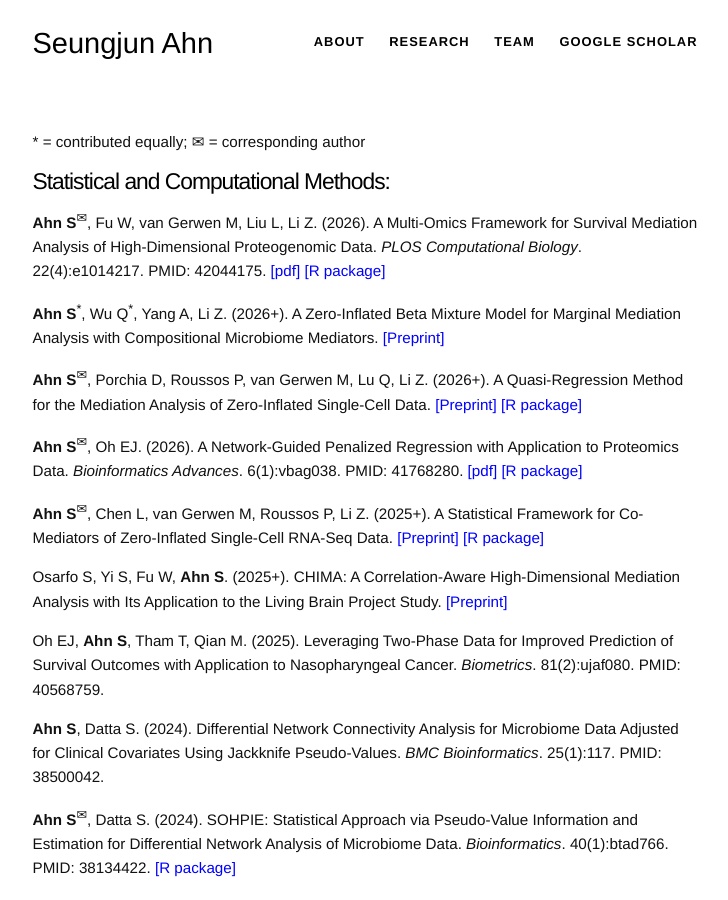
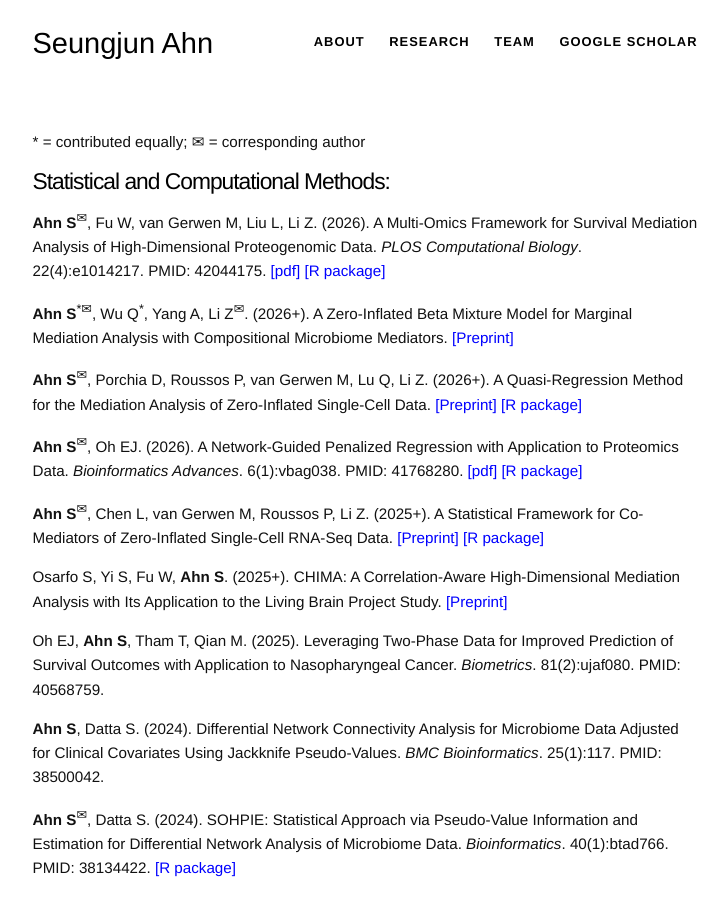
Before and after one commit to sjahnn/sjahnn.github.io, a Jekyll site: the page built from research.md, in a window 1280 px wide and 900 px high. Shown: the whole window, without its empty margins (275-1003 px from the left). Built offline with Jekyll 4.4.1, drawn with Linux system fonts in a browser that asks for light colours; some of the changed lines change nothing that is shown.

Commit message:
Update research.md

```diff
--- a/research.md
+++ b/research.md
@@ -37,7 +37,7 @@ Oh EJ, **Ahn S**, Tham T, Qian M. (2025+). Leveraging Two-Phase Data for Improve
 # Statistical and Computational Methods:
 **Ahn S**<sup><span>&#9993;</span></sup>, Fu W, van Gerwen M, Liu L, Li Z. (2026). A Multi-Omics Framework for Survival Mediation Analysis of High-Dimensional Proteogenomic Data. *PLOS Computational Biology*. 22(4):e1014217. PMID: 42044175. <a href="https://journals.plos.org/ploscompbiol/article?id=10.1371/journal.pcbi.1014217" style="color: blue;">[pdf]</a> <a href="https://cran.r-project.org/web/packages/SMAHP/index.html" style="color: blue;">[R package]</a>
 
-**Ahn S**<sup><span>&#42;</span></sup>, Wu Q<sup><span>&#42;</span></sup>, Yang A, Li Z. (2026+). A Zero-Inflated Beta Mixture Model for Marginal Mediation Analysis with Compositional Microbiome Mediators. <a href="https://arxiv.org/abs/2605.04372" style="color: blue;">[Preprint]</a>
+**Ahn S**<sup><span>&#42;</span></sup><sup><span>&#9993;</span></sup>, Wu Q<sup><span>&#42;</span></sup>, Yang A, Li Z<sup><span>&#9993;</span></sup>. (2026+). A Zero-Inflated Beta Mixture Model for Marginal Mediation Analysis with Compositional Microbiome Mediators. <a href="https://arxiv.org/abs/2605.04372" style="color: blue;">[Preprint]</a>
 
 **Ahn S**<sup><span>&#9993;</span></sup>, Porchia D, Roussos P, van Gerwen M, Lu Q, Li Z. (2026+). A Quasi-Regression Method for the Mediation Analysis of Zero-Inflated Single-Cell Data. <a href="https://arxiv.org/abs/2604.08507" style="color: blue;">[Preprint]</a> <a href="https://github.com/sjahnn/QuasiMed" style="color: blue;">[R package]</a>
 
```
